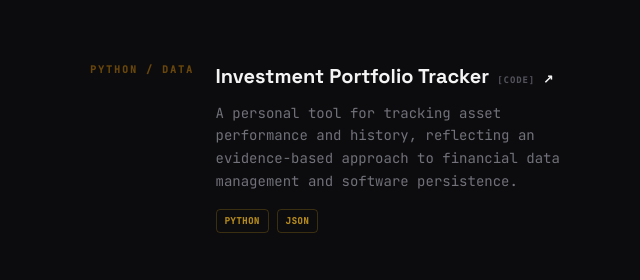
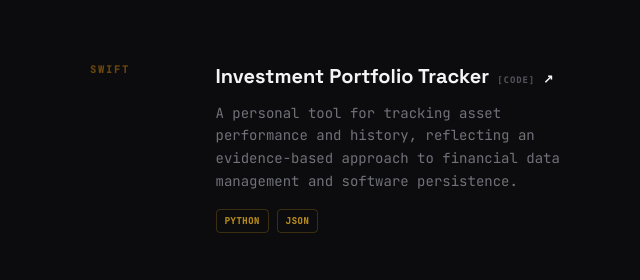
Before and after one commit to jose-c-cabrera/portfolio, a plain HTML site: page index.html in a window 1280 px wide. Shown: the part 2316-2596 px from the top of the page, 583-1223 px from the left. Drawn offline with nearby package versions, Linux system fonts and the light colour scheme.

Commit message:
Small update in a project

```diff
--- a/index.html
+++ b/index.html
@@ -262,8 +262,7 @@
                         <div
                             class="group relative p-6 rounded-xl border border-transparent transition-all lg:hover:border-amber-500/10 lg:hover:bg-amber-500/5 lg:group-hover/list:opacity-50 lg:hover:!opacity-100">
                             <div class="grid gap-4 sm:grid-cols-8">
-                                <header class="text-[10px] font-bold text-amber-500/40 uppercase tracking-[0.2em] sm:col-span-2">Python
-                                    / Data</header>
+                                <header class="text-[10px] font-bold text-amber-500/40 uppercase tracking-[0.2em] sm:col-span-2">SWIFT</header>
                                 <div class="sm:col-span-6">
                                     <h3 class="text-xl font-bold text-zinc-100 group-hover:text-amber-400 transition-colors">
                                         <a href="https://github.com/jose-c-cabrera/investment-tracker" target="_blank" rel="noreferrer"
```
